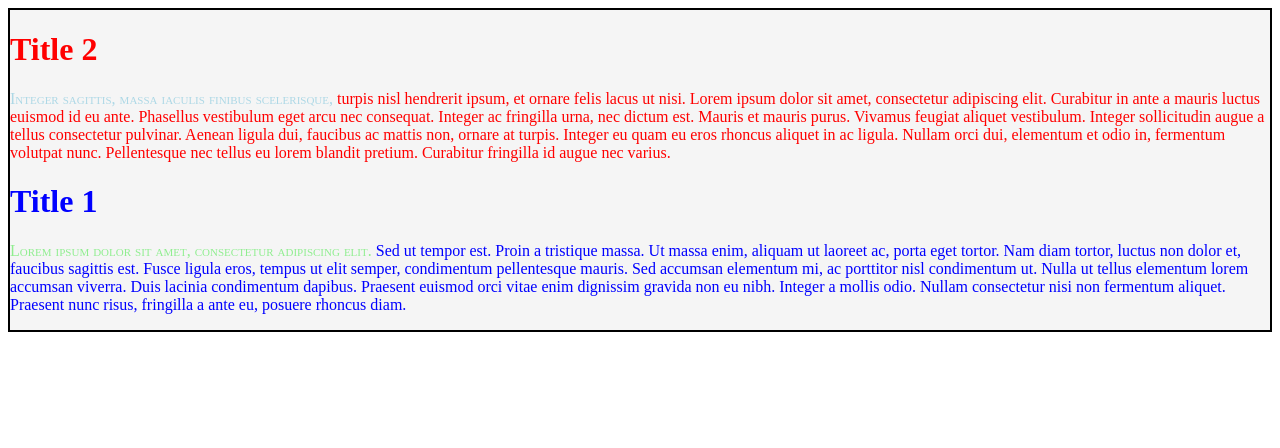
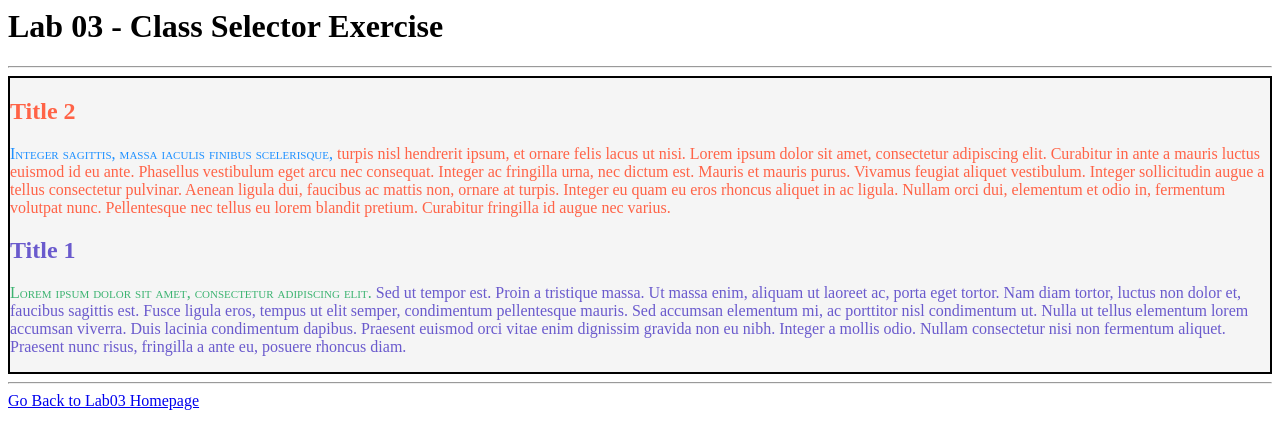
Before and after one commit to andyhplau/COMP1537, a plain HTML site: page lab03/lab03_class_selector.html in a window 1280 px wide. Drawn offline with Linux system fonts and the light colour scheme.

Commit message:
completed class selector exercise

```diff
--- a/lab03/lab03_class_selector.html
+++ b/lab03/lab03_class_selector.html
@@ -1,52 +1,76 @@
 <html>
+
 <head>
+    <title>
+        Lab 03 - Class Selector Exercise
+    </title>
     <style>
-            .class_1{
+        .box_background {
             border-style: solid;
             border-color: black;
             border-width: 2px;
             background-color: whitesmoke;
         }
 
-            #id_1{
-                color: red;
+        #paragraph_1 {
+            color: tomato;
         }
 
-            #id_2{
-                color: blue;
+        #paragraph_2 {
+            color: slateblue;
         }
 
-            #id_3{
-                color: lightblue;
+        #span_1 {
+            color: dodgerblue;
             font-variant: small-caps;
         }
 
-            #id_4{
-                color: lightgreen;
+        #span_2 {
+            color: mediumseagreen;
             font-variant: small-caps;
         }
     </style>
 </head>
 
 <body>
-        <div class="class_1">
-            <div id="id_1">
-                <h1>
+    <h1>Lab 03 - Class Selector Exercise</h1>
+    <hr>
+    <div class="box_background">
+        <div id="paragraph_1">
+            <h2>
                 Title 2
-                </h1>
+            </h2>
             <p>
-                    <span id="id_3">Integer sagittis, massa iaculis finibus scelerisque,</span> turpis nisl hendrerit ipsum, et ornare felis lacus ut nisi. Lorem ipsum dolor sit amet, consectetur adipiscing elit. Curabitur in ante a mauris luctus euismod id eu ante. Phasellus vestibulum eget arcu nec consequat. Integer ac fringilla urna, nec dictum est. Mauris et mauris purus. Vivamus feugiat aliquet vestibulum. Integer sollicitudin augue a tellus consectetur pulvinar. Aenean ligula dui, faucibus ac mattis non, ornare at turpis. Integer eu quam eu eros rhoncus aliquet in ac ligula. Nullam orci dui, elementum et odio in, fermentum volutpat nunc. Pellentesque nec tellus eu lorem blandit pretium. Curabitur fringilla id augue nec varius.
+                <span id="span_1">Integer sagittis, massa iaculis finibus scelerisque,</span> turpis nisl hendrerit ipsum,
+                et ornare felis lacus ut nisi. Lorem ipsum dolor sit amet, consectetur adipiscing elit. Curabitur in
+                ante a mauris luctus euismod id eu ante. Phasellus vestibulum eget arcu nec consequat. Integer ac
+                fringilla urna, nec dictum est. Mauris et mauris purus. Vivamus feugiat aliquet vestibulum. Integer
+                sollicitudin augue a tellus consectetur pulvinar. Aenean ligula dui, faucibus ac mattis non, ornare at
+                turpis. Integer eu quam eu eros rhoncus aliquet in ac ligula. Nullam orci dui, elementum et odio in,
+                fermentum volutpat nunc. Pellentesque nec tellus eu lorem blandit pretium. Curabitur fringilla id augue
+                nec varius.
             </p>
         </div>
 
-            <div id="id_2">
-                <h1>
+        <div id="paragraph_2">
+            <h2>
                 Title 1
-                </h1>
+            </h2>
             <p>
-                    <span id="id_4">Lorem ipsum dolor sit amet, consectetur adipiscing elit.</span> Sed ut tempor est. Proin a tristique massa. Ut massa enim, aliquam ut laoreet ac, porta eget tortor. Nam diam tortor, luctus non dolor et, faucibus sagittis est. Fusce ligula eros, tempus ut elit semper, condimentum pellentesque mauris. Sed accumsan elementum mi, ac porttitor nisl condimentum ut. Nulla ut tellus elementum lorem accumsan viverra. Duis lacinia condimentum dapibus. Praesent euismod orci vitae enim dignissim gravida non eu nibh. Integer a mollis odio. Nullam consectetur nisi non fermentum aliquet. Praesent nunc risus, fringilla a ante eu, posuere rhoncus diam.
+                <span id="span_2">Lorem ipsum dolor sit amet, consectetur adipiscing elit.</span> Sed ut tempor est. Proin
+                a tristique massa. Ut massa enim, aliquam ut laoreet ac, porta eget tortor. Nam diam tortor, luctus non
+                dolor et, faucibus sagittis est. Fusce ligula eros, tempus ut elit semper, condimentum pellentesque
+                mauris. Sed accumsan elementum mi, ac porttitor nisl condimentum ut. Nulla ut tellus elementum lorem
+                accumsan viverra. Duis lacinia condimentum dapibus. Praesent euismod orci vitae enim dignissim gravida
+                non eu nibh. Integer a mollis odio. Nullam consectetur nisi non fermentum aliquet. Praesent nunc risus,
+                fringilla a ante eu, posuere rhoncus diam.
             </p>
         </div>
     </div>
+    <hr>
+    <a href="./lab03.html">
+        Go Back to Lab03 Homepage
+    </a>
 </body>
+
 </html>
```
Lines whose indentation alone changed are shown as unchanged.
